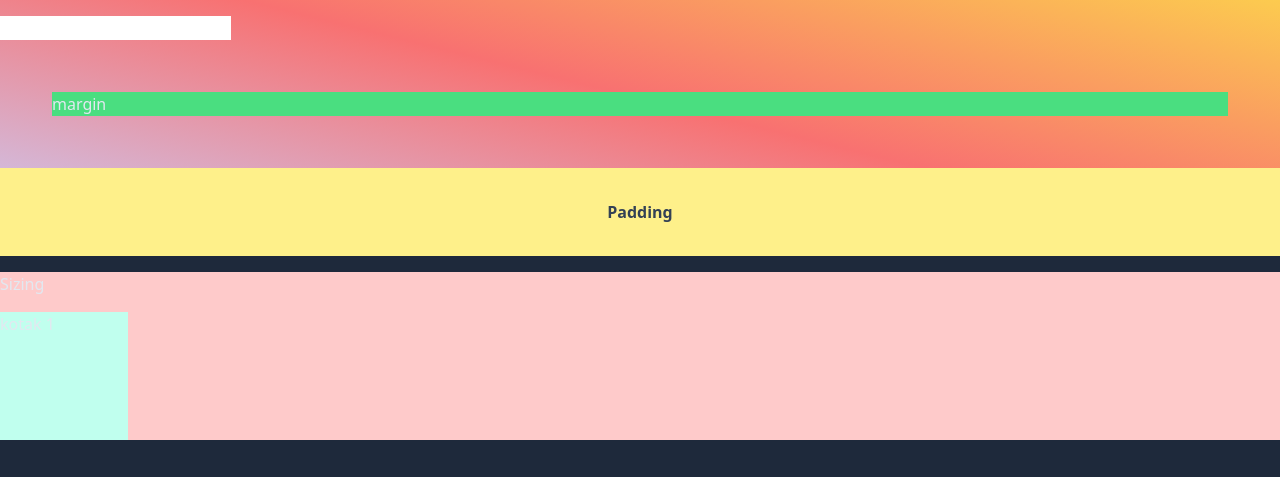
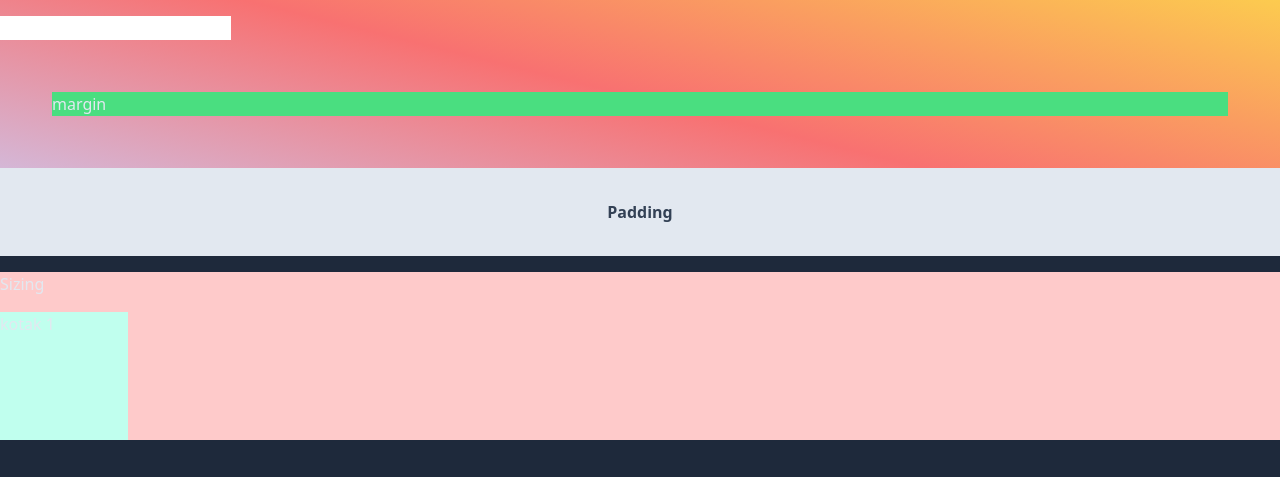
Before and after one commit to rizwanm0507/meteri-tailwindcss, a website: page index.html in a window 1280 px wide. Shown: the part 260-737 px from the top of the page. Drawn offline with Linux system fonts and the light colour scheme.

Commit message:
mengubah warna kotak padding menjadi slate-200

```diff
--- a/index.html
+++ b/index.html
@@ -70,7 +70,7 @@
       <h2 class="text-center text-3xl font-semibold">Belajar Spacing</h2>
       <input type="gmail" class="mt-10" />
       <div class="m-13 bg-green-400">margin</div>
-      <div class="bg-yellow-200 p-8 text-center font-semibold text-slate-700">
+      <div class="bg-slate-200 p-8 text-center font-semibold text-slate-700">
         Padding
       </div>
     </section>
```
Also changed, not shown: css/style.css.
